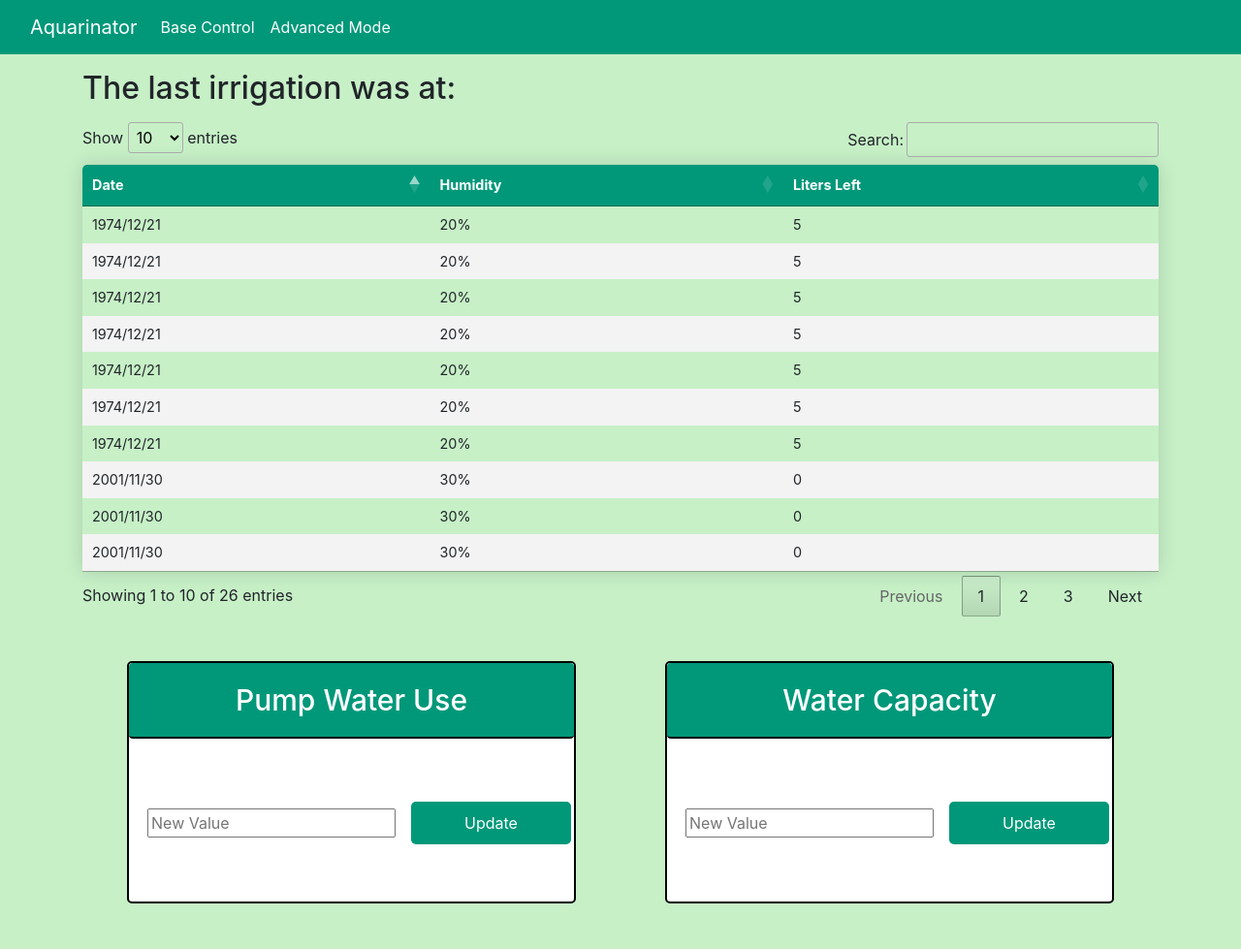
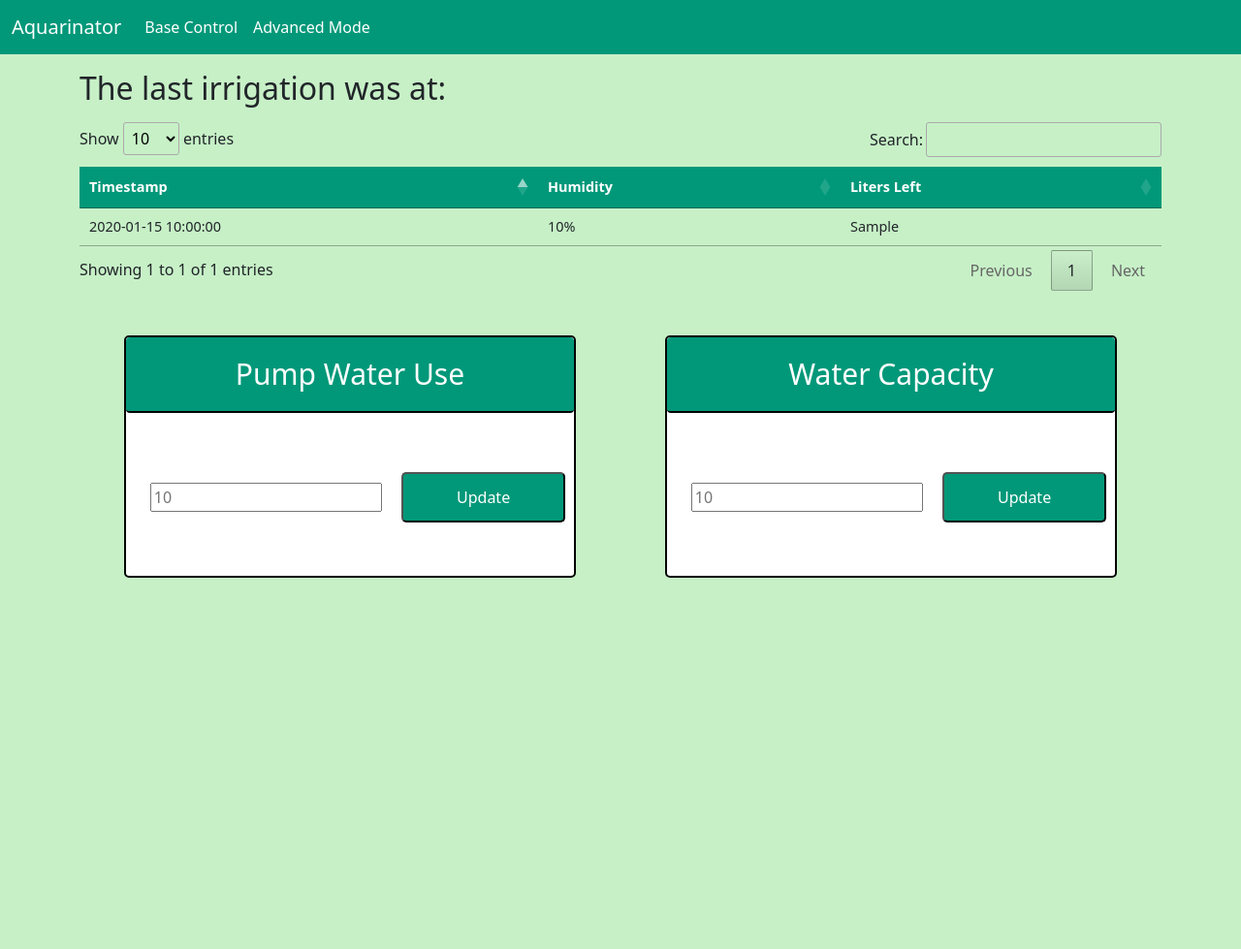
Before and after one commit to andrsdtr/aquarinator, a Flask app: template app/templates/advanced.html in a window 1280 px wide. Shown: the whole page at 97% size. After the commit the page ends 596 px from the top, so only its background shows below. Run offline with Flask 2, Linux system fonts and the light colour scheme; the template is opened without the code that fills it: most values are stand-ins (such as "Sample title", 1, 10 or a date in 2020); some libraries are stand-ins or nearby versions.

Commit message:
table filled with db data + pump use and water capacity assignable

```diff
--- a/app/app.py
+++ b/app/app.py
@@ -22,9 +22,11 @@ firebase = pyrebase.initialize_app(config)
 db = firebase.database()
 
 def add_measurement(moisture):
-    timestamp = str(datetime.now())[11:-10]
+    timestamp = str(datetime.now())
+    time = str(timestamp)[11:-10]
+    liters_left = 5
     key = re.sub('\.|\-|\:|\ ', '', str(datetime.now()))
-    data = {'timestamp': timestamp, 'moisture': moisture}
+    data = {'time': time, 'timestamp': timestamp, 'moisture': moisture, 'liters_left': liters_left}
     db.child('moisture_mesurements').child(key).set(data)
 
 def get_labels_values(data):
@@ -63,7 +65,6 @@ def base_control():
     elif len(values) == 0:
         humidity = 'no measurement yet...'
 
-    print(type(data))
     if request.method == 'POST':
         i = 29
         # adding random values to db:
@@ -78,9 +79,33 @@ def base_control():
                             values = values,
                             humidity = humidity)
 
-@app.route('/advanced')
+@app.route('/advanced', methods=['POST', 'GET'])
 def advanced():
-    return render_template('advanced.html')
+    data = db.child('moisture_mesurements').get()
+    if data.val() is not None:
+        pro_data = []
+        for i in data.each():
+            pro_data.append(i.val())
+
+    if request.form.get('pump_use') == "pump_use":
+        db.child('pump_use').set({'pump_use': 1})
+    elif request.form.get('water_capacity') == "water_capacity":
+        db.child('water_capacity').set({'water_capacity': 1})
+
+    if db.child('pump_use').get().val() is None:
+        pump_use = 'New Value'
+    elif db.child('pump_use').get().val() is not None:
+        pump_use = db.child('pump_use').get().val()['pump_use']
+
+    if db.child('water_capacity').get().val() is None:
+        water_capacity = 'New Value'
+    elif db.child('water_capacity').get().val() is not None:
+        water_capacity = db.child('water_capacity').get().val()['water_capacity']
+
+    return render_template('advanced.html',
+                            data = pro_data,
+                            pump_use = pump_use,
+                            water_capacity = water_capacity)
 
 
 if __name__ == '__main__':
--- a/app/static/main.css
+++ b/app/static/main.css
@@ -99,7 +99,7 @@
   min-width: 400px;
   border-radius: 5px 5px 0 0;
   overflow: hidden;
-  box-shadow: 0 0 20px rgba(0, 0, 0, 0.15);
+  padding-top: 10px;
 }
 
 .new-table thead tr {
@@ -170,16 +170,15 @@
   margin: 1rem;
 }
 
-.config-container div a {
+.config-container div button {
   color: white;
   background-color: #009879;
   padding: 12px 55px;
   border-radius: 5px;
-  width: 80px;
   text-decoration: none;
 }
 
-.config-container div a:hover {
+.config-container div button:hover {
   background-color: #62c7b3;
   transition: ease .25s;
   color: white;
--- a/app/templates/advanced.html
+++ b/app/templates/advanced.html
@@ -2,10 +2,6 @@
 {% block content %}
 
 <head>
-    <link rel="stylesheet" href="https://stackpath.bootstrapcdn.com/bootstrap/4.2.1/css/bootstrap.min.css" integrity="sha384-GJzZqFGwb1QTTN6wy59ffF1BuGJpLSa9DkKMp0DgiMDm4iYMj70gZWKYbI706tWS" crossorigin="anonymous">
-    <script src="https://code.jquery.com/jquery-3.3.1.slim.min.js" integrity="sha384-q8i/X+965DzO0rT7abK41JStQIAqVgRVzpbzo5smXKp4YfRvH+8abtTE1Pi6jizo" crossorigin="anonymous"></script>
-    <script src="https://stackpath.bootstrapcdn.com/bootstrap/4.2.1/js/bootstrap.min.js" integrity="sha384-B0UglyR+jN6CkvvICOB2joaf5I4l3gm9GU6Hc1og6Ls7i6U/mkkaduKaBhlAXv9k" crossorigin="anonymous"></script>
-
     <script src="http://code.jquery.com/jquery-3.3.1.min.js" integrity="sha256-FgpCb/KJQlLNfOu91ta32o/NMZxltwRo8QtmkMRdAu8=" crossorigin="anonymous"></script>
     <link rel="stylesheet" href="https://cdn.datatables.net/1.10.19/css/jquery.dataTables.min.css">
     <script src="https://cdn.datatables.net/1.10.19/js/jquery.dataTables.min.js" ></script>
@@ -14,43 +10,34 @@
 <body>
 <div class="container">
     <h2>The last irrigation was at:</h2>
-    <table class="new-table" id="myTable">
+    <table class="new-table table-config" id="myTable">
     <thead>
-    <tr><th>Date</th><th>Humidity</th><th>Liters Left</th></tr>
+    <tr><th>Timestamp</th><th>Humidity</th><th>Liters Left</th></tr>
     </thead>
     <tbody>
-    <tr><td type="date">2022/01/28</td><td>50%</td><td>10</td></tr>
-    <tr><td type="date">2022/05/12</td><td>70%</td><td>8</td></tr>
-    <tr><td type="date">2001/11/30</td><td>30%</td><td>0</td></tr>
-    <tr><td type="date">1974/12/21</td><td>20%</td><td>5</td></tr>
-    <tr><td type="date">2022/01/28</td><td>50%</td><td>10</td></tr>
-    <tr><td type="date">2022/05/12</td><td>70%</td><td>8</td></tr>
-    <tr><td type="date">2001/11/30</td><td>30%</td><td>0</td></tr>
-    <tr><td type="date">1974/12/21</td><td>20%</td><td>5</td></tr>
-    <tr><td type="date">2022/01/28</td><td>50%</td><td>10</td></tr>
-    <tr><td type="date">2022/05/12</td><td>70%</td><td>8</td></tr>
-    <tr><td type="date">2001/11/30</td><td>30%</td><td>0</td></tr>
-    <tr><td type="date">1974/12/21</td><td>20%</td><td>5</td></tr>
-    <tr><td type="date">2022/05/12</td><td>70%</td><td>8</td></tr>
-    <tr><td type="date">2001/11/30</td><td>30%</td><td>0</td></tr>
-    <tr><td type="date">1974/12/21</td><td>20%</td><td>5</td></tr>
-    <tr><td type="date">2022/01/28</td><td>50%</td><td>10</td></tr>
-    <tr><td type="date">2022/05/12</td><td>70%</td><td>8</td></tr>
-    <tr><td type="date">2001/11/30</td><td>30%</td><td>0</td></tr>
-    <tr><td type="date">1974/12/21</td><td>20%</td><td>5</td></tr>
-    <tr><td type="date">2022/05/12</td><td>70%</td><td>8</td></tr>
-    <tr><td type="date">2001/11/30</td><td>30%</td><td>0</td></tr>
-    <tr><td type="date">1974/12/21</td><td>20%</td><td>5</td></tr>
-    <tr><td type="date">2022/01/28</td><td>50%</td><td>10</td></tr>
-    <tr><td type="date">2022/05/12</td><td>70%</td><td>8</td></tr>
-    <tr><td type="date">2001/11/30</td><td>30%</td><td>0</td></tr>
-    <tr><td type="date">1974/12/21</td><td>20%</td><td>5</td></tr>
+        {% for i in data %}
+            <tr>
+                <td>{{ i["timestamp"] }}</td>
+                <td>{{ i["moisture"]*100 }}%</td>
+                <td>{{ i["liters_left"] }}</td>
+            </tr>
+        {% endfor %}
     </tbody>
     </table>
-    <div class="config-container">
-        <div><h3>Pump Water Use</h3><input type="text" id="fname" name="fname" placeholder="New Value"><a href="">Update</a></div>
-        <div><h3>Water Capacity</h3><input type="text" id="fname" name="fname" placeholder="New Value"><a href="">Update</a></div>
-    </div>
+    <form action="{{ url_for('advanced')}}" method="POST" enctype="multipart/form-data">
+        <div class="config-container">
+            <div>
+                <h3>Pump Water Use</h3>
+                <input type="text" id="fname" name="fname" placeholder="{{ water_capacity }}">
+                <button name=pump_use value="pump_use">Update</button>
+            </div>
+            <div>
+                <h3>Water Capacity</h3>
+                <input type="text" id="fname" name="fname" placeholder="{{ water_capacity }}">
+                <button name=water_capacity value="water_capacity">Update</button>
+            </div>
+        </div>
+    </form>
 </div>
 
 <script>
```
Also changed, not shown: test.py (added, +24 -0 lines), 1 other file.
